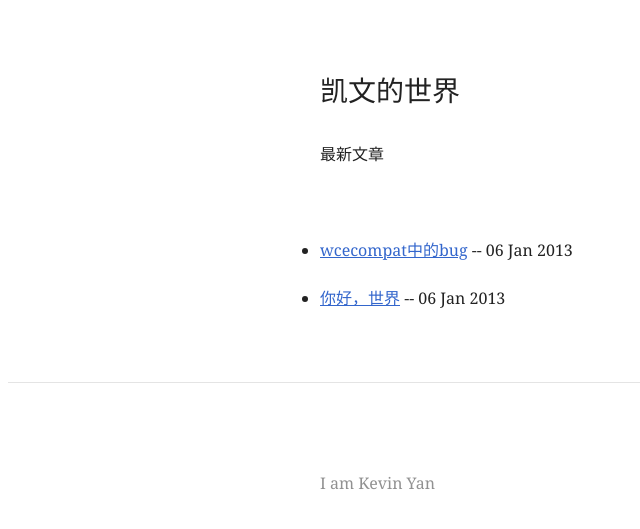
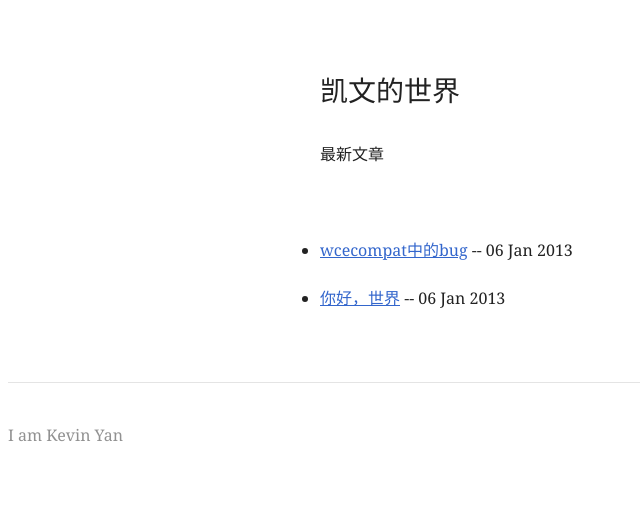
Before and after one commit to since1q80/me, a Jekyll site: the page built from index.html, in a window 1280 px wide. Shown: the top 529 px of the page, without its empty margins (0-640 px from the left). Built offline with Jekyll 4.4.1, drawn with Linux system fonts in a browser that asks for light colours; Markdown is read by kramdown in place of the engine named in the settings; the list of posts is cut into pages by our own code.

Commit message:
update footer

```diff
--- a/stylesheets/style.css
+++ b/stylesheets/style.css
@@ -17,4 +17,4 @@ ol ol,ol ul,ul ol,ul ul { margin: 0 0 .75em 2em }
 table { border-collapse: collapse; margin: 1.5em 0; width: 100% }
 td,th { border: solid .1em #000; font-family: sans-serif; font-size: 87.5%; line-height: 1.71428571em; text-align: center }
 footer{padding-top: 40px;border-top:solid .1em #E4E4E4; color: #919191;z-index: 10;}
-.footer-section{margin:3em auto;width: 40em}
+.footer-section{margin:0 3em 3em 3em auto;width: 40em}
```
